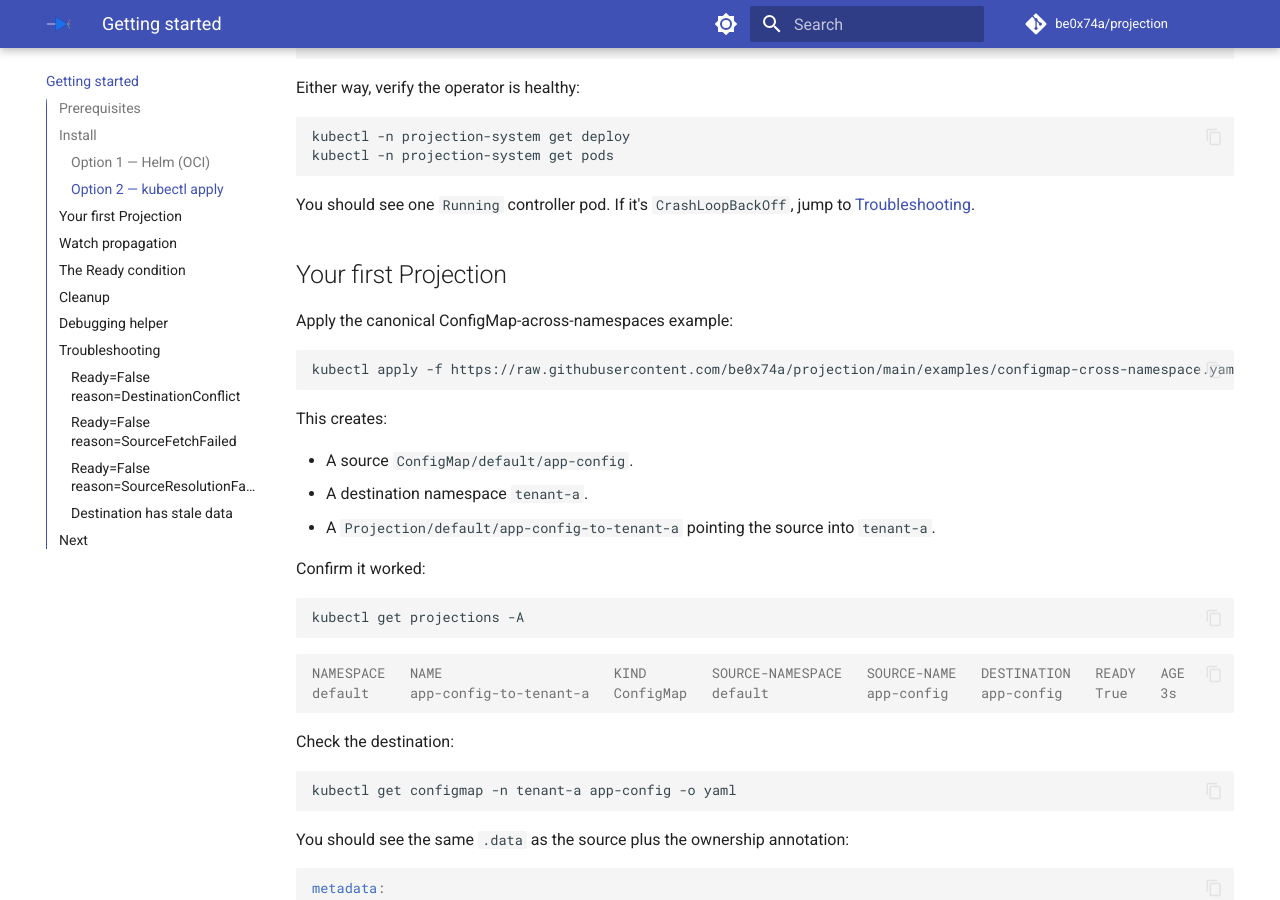
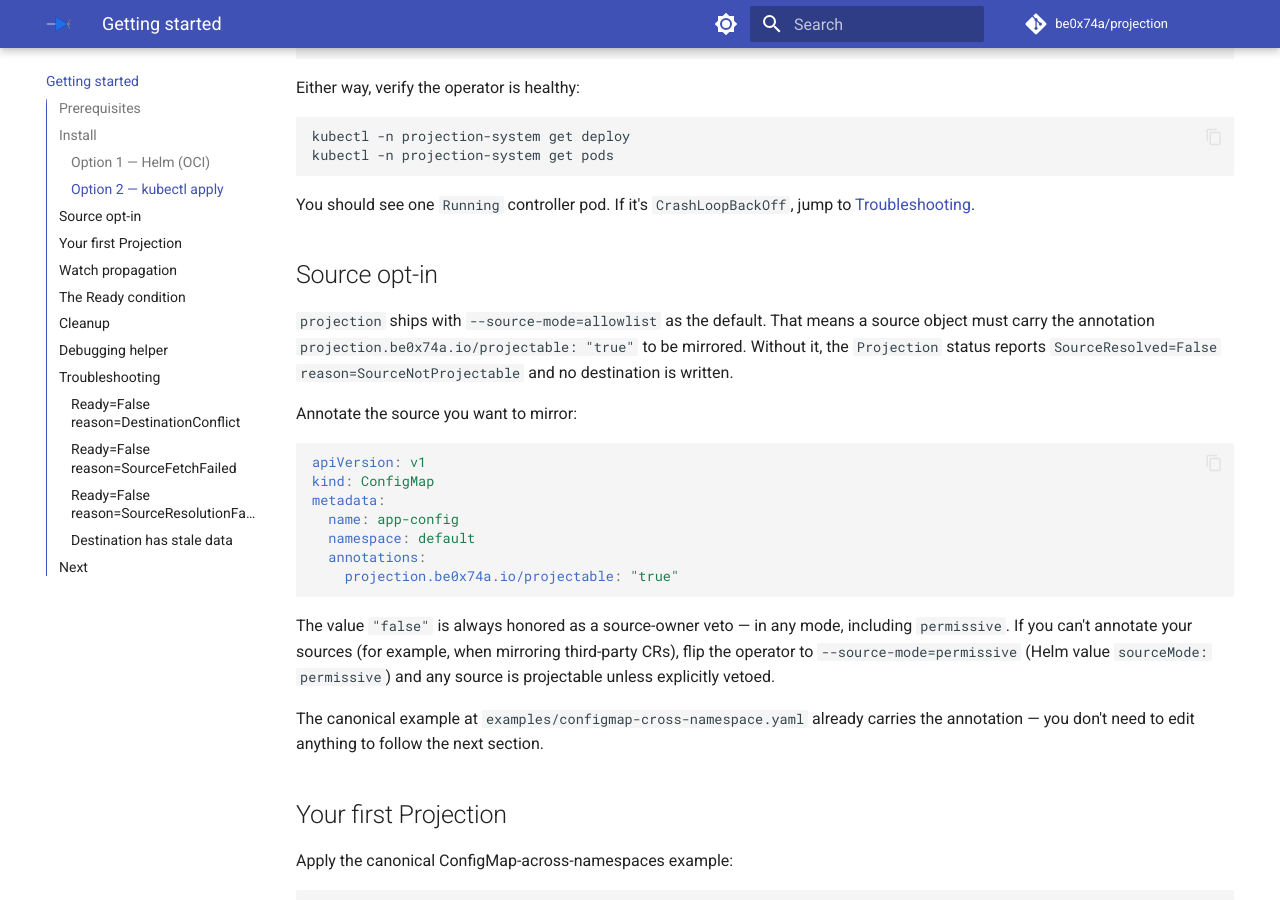
Before and after one commit to be0x74a/projection, an MkDocs documentation site: the page built from docs/getting-started.md, in a window 1280 px wide and 900 px high, scrolled down 711 px. Built offline with MkDocs 1.6.1 and Material for MkDocs 9.7.7, drawn with Linux system fonts in a browser that asks for light colours; comment, search, counter and statistics services are not loaded.

Commit message:
docs(getting-started): cover allowlist source-mode and projectable annotation (#29)
The default --source-mode is allowlist, so a first-time user who brings
their own source object (rather than copy-pasting the canonical example,
which already carries the annotation) hits SourceNotProjectable with no
destination written and no obvious hint why.

Add a dedicated Source opt-in section between Install and Your first
Projection, covering: default is allowlist, how to annotate, false-as-veto,
and the --source-mode=permissive escape hatch.

````diff
--- a/docs/getting-started.md
+++ b/docs/getting-started.md
@@ -32,6 +32,36 @@ kubectl -n projection-system get pods
 ```
 
 You should see one `Running` controller pod. If it's `CrashLoopBackOff`, jump to [Troubleshooting](#troubleshooting).
+
+## Source opt-in
+
+`projection` ships with `--source-mode=allowlist` as the default. That means a
+source object must carry the annotation `projection.be0x74a.io/projectable:
+"true"` to be mirrored. Without it, the `Projection` status reports
+`SourceResolved=False reason=SourceNotProjectable` and no destination is
+written.
+
+Annotate the source you want to mirror:
+
+```yaml
+apiVersion: v1
+kind: ConfigMap
+metadata:
+  name: app-config
+  namespace: default
+  annotations:
+    projection.be0x74a.io/projectable: "true"
+```
+
+The value `"false"` is always honored as a source-owner veto — in any mode,
+including `permissive`. If you can't annotate your sources (for example, when
+mirroring third-party CRs), flip the operator to
+`--source-mode=permissive` (Helm value `sourceMode: permissive`) and any
+source is projectable unless explicitly vetoed.
+
+The canonical example at `examples/configmap-cross-namespace.yaml` already
+carries the annotation — you don't need to edit anything to follow the next
+section.
 
 ## Your first Projection
 
````
